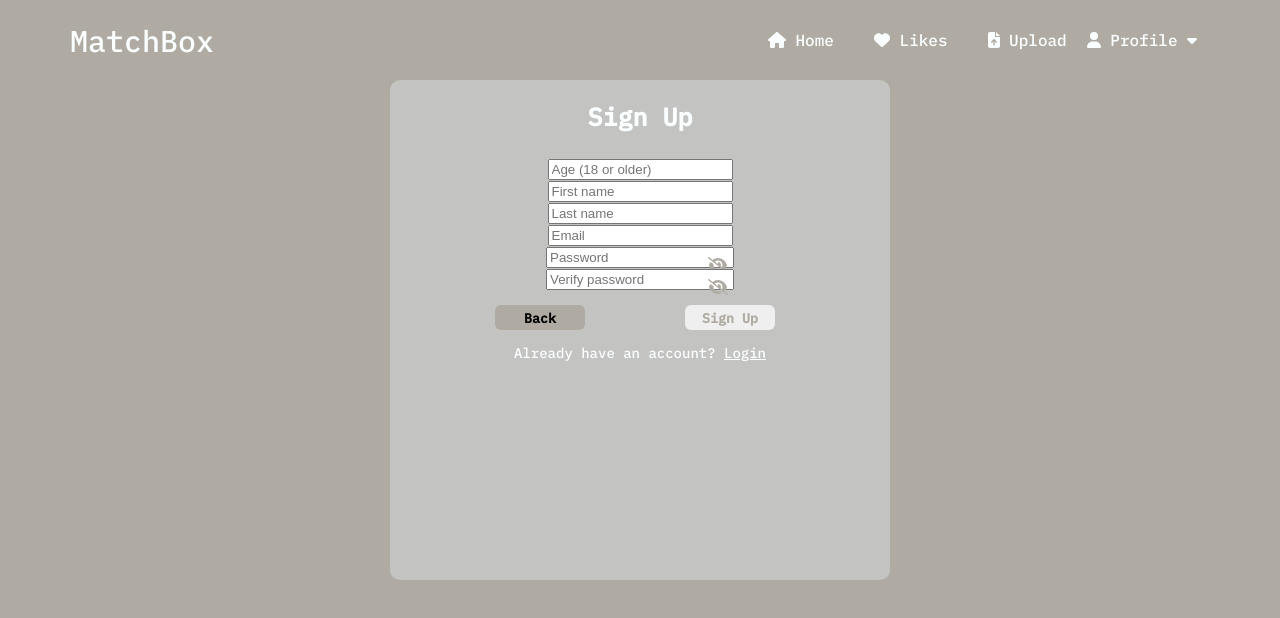
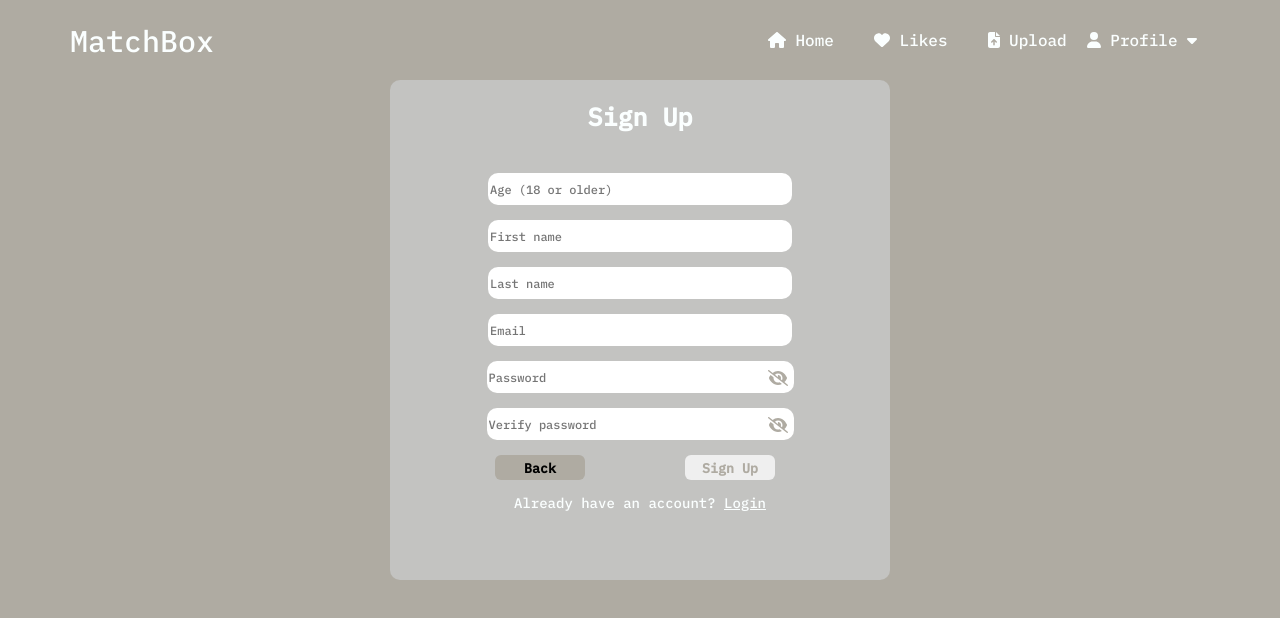
Before and after one commit to David-Tech/Matchbox, a React (Create React App) app in the folder client/: page /signup in a window 1280 px wide. Shown: the top 618 px of the page. Built offline with nearby package versions, Linux system fonts and the light colour scheme.

Commit message:
simple inputs edit

```diff
--- a/client/src/components/CSS/login.css
+++ b/client/src/components/CSS/login.css
@@ -27,3 +27,14 @@
    margin-right: 10px;
    margin-top: 120px;
 }
+
+
+.login-input{
+   font-family: 'IBM Plex Mono', monospace;
+   margin-top: 15px;
+   font-size: 12px;
+   height: 30px;
+   width: 300px;
+   border-radius: 10px;
+   border: none;
+ }
--- a/client/src/components/CSS/signup.css
+++ b/client/src/components/CSS/signup.css
@@ -50,3 +50,13 @@
   cursor: pointer;
   color: var(--prime-color);
 }
+
+.signup-input{
+  font-family: 'IBM Plex Mono', monospace;
+  margin-top: 15px;
+  font-size: 12px;
+  height: 30px;
+  width: 300px;
+  border-radius: 10px;
+  border: none;
+}
--- a/client/src/components/login.component.js
+++ b/client/src/components/login.component.js
@@ -50,7 +50,7 @@ export default class Login extends Component {
           {/* <label>Email address</label> */}
           <input
             type="email"
-            className="form-control"
+            className="form-control login-input"
             placeholder="Enter email"
             onChange={e=>this.setState({email:e.target.value})}
           />
@@ -60,7 +60,7 @@ export default class Login extends Component {
           {/* <label>Password</label> */}
           <input
             type="password"
-            className="form-control"
+            className="form-control login-input"
             placeholder="Enter password"
             onChange={e=>this.setState({password:e.target.value})}
           />
--- a/client/src/components/signup.component.js
+++ b/client/src/components/signup.component.js
@@ -81,7 +81,7 @@ export default class SignUp extends Component {
         <div>
           <input
             type="number"
-            className="form-control"
+            className="form-control signup-input"
             value={age}
             min = "18"
             //onChange={this.handleChange}
@@ -93,7 +93,7 @@ export default class SignUp extends Component {
         <div>
           <input
             type="text"
-            className="form-control"
+            className="form-control signup-input"
             placeholder="First name"
             onChange={(e) => this.setState({ fname: e.target.value })}
           />
@@ -102,7 +102,7 @@ export default class SignUp extends Component {
         <div>
           <input
             type="text"
-            className="form-control"
+            className="form-control signup-input"
             placeholder="Last name"
             onChange={(e) => this.setState({ lname: e.target.value })}
           />
@@ -111,7 +111,7 @@ export default class SignUp extends Component {
         <div>
           <input
             type="email"
-            className="form-control"
+            className="form-control signup-input"
             placeholder="Email"
             onChange={(e) => this.setState({ email: e.target.value })}
           />
@@ -120,7 +120,7 @@ export default class SignUp extends Component {
         <div className="password-container">
           <input
             type={showPassword ? "text" : "password"}
-            className="form-control password-input"
+            className="form-control password-input signup-input"
             placeholder="Password"
             onChange={(e) => this.setState({ password: e.target.value })}
           />
@@ -134,7 +134,7 @@ export default class SignUp extends Component {
         <div className="password-container">
           <input
             type={ showVerifyPwd ? "text" : "password"}
-            className="form-control password-input"
+            className="form-control password-input signup-input"
             placeholder="Verify password"
             onChange={(e) => this.setState({ verfiypwd: e.target.value })}
           />
```
Also changed, not shown: client/src/components/CSS/App.css (+0 -10 lines).
